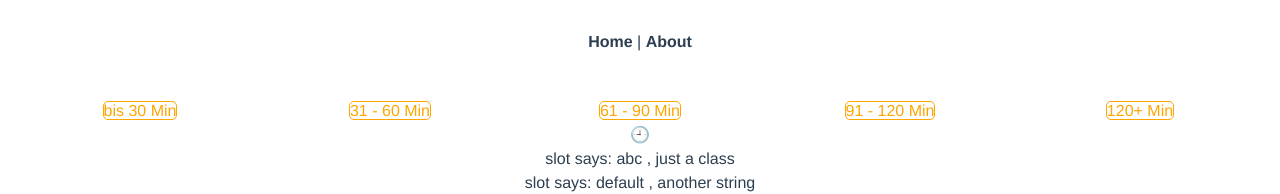
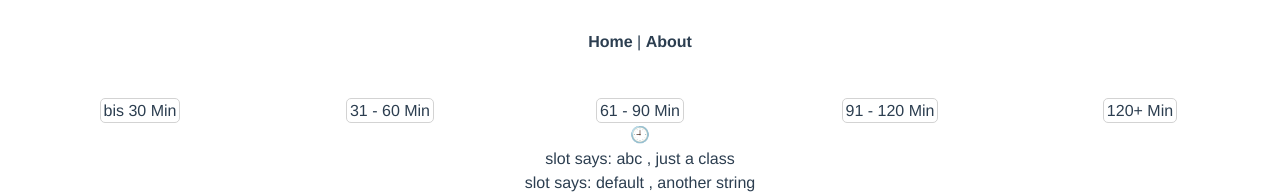
Before and after one commit to mpnsk/spielerei-katalog-vue3, a Vue app: page / in a window 1280 px wide. Shown: the top 194 px of the page. Built offline with nearby package versions, Linux system fonts and the light colour scheme.

Commit message:
Use amazon colorscheme

```diff
--- a/src/components/SpielOverview.vue
+++ b/src/components/SpielOverview.vue
@@ -125,6 +125,7 @@ export default {
 .tagBase {
   border: 1px solid;
   border-radius: 5px;
+  padding: 3px;
 
   user-select: none;
   -khtml-user-select: none;
@@ -133,17 +134,10 @@ export default {
 }
 
 .inactiveTag {
-  color: orange;
+  border-color: lightgrey;
 }
-.inactiveTag:hover {
-  color: darkorange;
-}
-
 .activeTag {
-  color: white;
-  background-color: orange;
-}
-.activeTag:hover {
-  background-color: darkorange;
+  background-color: #ffd790;
+  border-color: orange;
 }
 </style>
```
